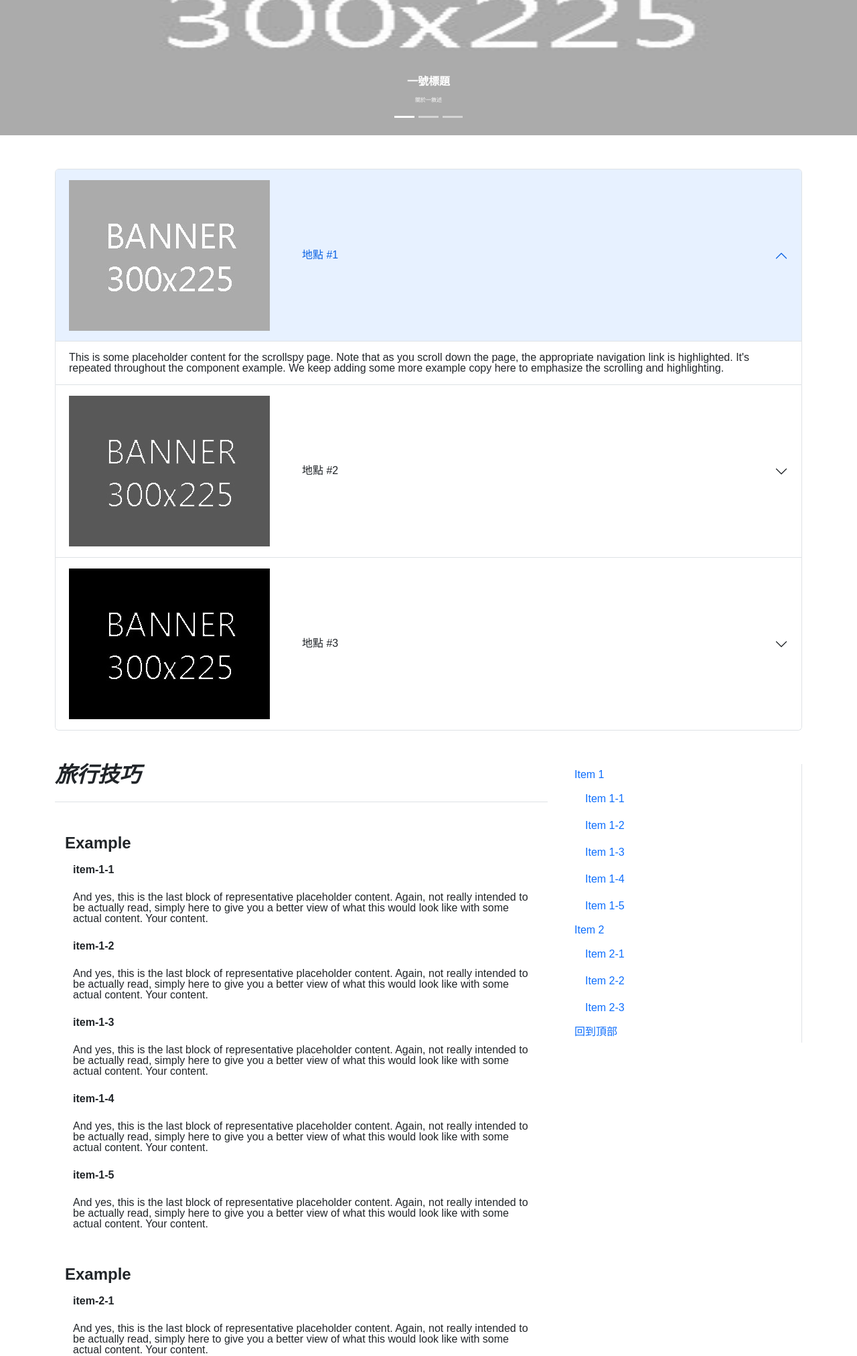
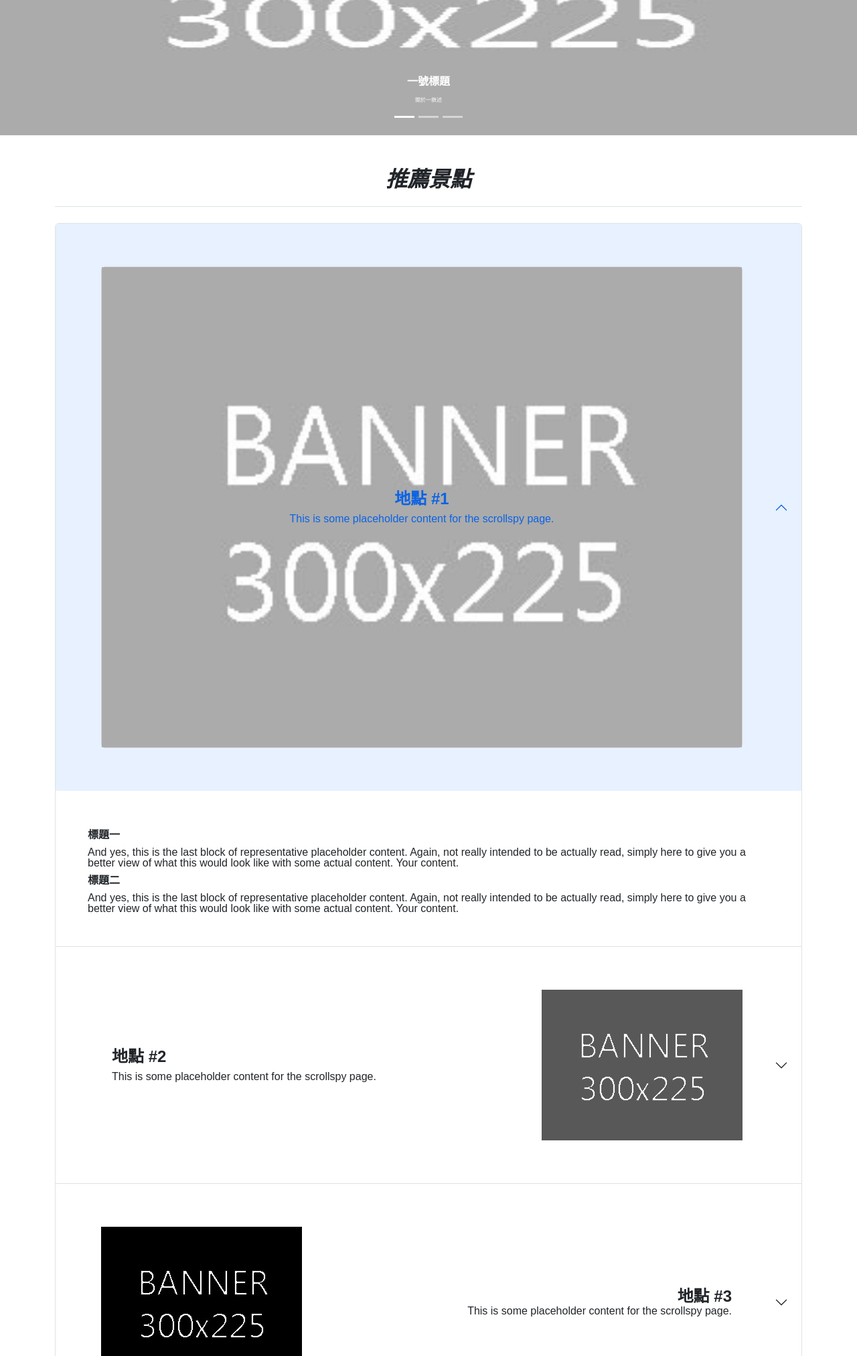
Before and after one commit to whats2000/TravelBlogProject, a PHP site: template templates/index.html in a window 1280 px wide. Shown: the part 346-2371 px from the top of the page at 67% size. Run offline with PHP 8.4, Linux system fonts and the light colour scheme; the template is opened without the code that fills it, so the values that code supplies are empty; some libraries are stand-ins or nearby versions.

Commit message:
Update the basic rendering of homepage

```diff
--- a/static/css/main.css
+++ b/static/css/main.css
@@ -517,6 +517,22 @@ section#carousel-travel p {
 section#post {
   margin-top: 50px;
 }
+section#post img.card-img {
+  height: 223px;
+}
+section#post h2 {
+  font-size: 2em;
+  font-weight: bold;
+}
+section#post h4 {
+  font-size: 1.5em;
+  font-weight: bold;
+}
+section#post h5 {
+  font-size: 1em;
+  font-weight: bold;
+  padding: 10px 0px;
+}
 
 /* tips.html */
 section#tips {
@@ -525,22 +541,27 @@ section#tips {
 section#tips article.blog-post {
   padding: 15px;
 }
-section#tips div.position-sticky {
+section#tips div#tips-nav div.position-sticky {
   top: 1em;
+}
+@media only screen and (max-width: 768px) {
+  section#tips div#tips-nav {
+    display: none;
+  }
 }
 section#tips p {
   padding: 15px 0px;
 }
-section#tips h3 {
+section#tips h2 {
   font-size: 2em;
   font-weight: bold;
 }
-section#tips h4 {
+section#tips h3 {
   font-size: 1.5em;
   font-weight: bold;
   padding: 10px 0px;
 }
-section#tips h5 {
+section#tips h4 {
   font-size: 1em;
   font-weight: bold;
   padding: 10px 0px;
--- a/static/scss/_post.html.scss
+++ b/static/scss/_post.html.scss
@@ -1,4 +1,24 @@
 /* post.html */
 section#post {
     margin-top: 50px;
+
+    img.card-img {
+        height: 223px;
+    }
+
+    h2 {
+        font-size: 2em;
+        font-weight: bold;
+    }
+
+    h4 {
+        font-size: 1.5em;
+        font-weight: bold;
+    }
+
+    h5 {
+        font-size: 1em;
+        font-weight: bold;
+        padding: 10px 0px;
+    }
 }
--- a/static/scss/_tips.html.scss
+++ b/static/scss/_tips.html.scss
@@ -7,26 +7,32 @@ section#tips {
         padding: 15px;
     }
 
-    div.position-sticky {
-        top: 1em;
+    div#tips-nav {
+        div.position-sticky {
+            top: 1em;
+        }
+
+        @media only screen and (max-width: 768px) {
+            display: none;
+        }
     }
 
     p {
         padding: 15px 0px;
     }
 
-    h3 {
+    h2 {
         font-size: 2em;
         font-weight: bold;
     }
 
-    h4 {
+    h3 {
         font-size: 1.5em;
         font-weight: bold;
         padding: 10px 0px;
     }
 
-    h5 {
+    h4 {
         font-size: 1em;
         font-weight: bold;
         padding: 10px 0px;
--- a/templates/post.html
+++ b/templates/post.html
@@ -1,60 +1,136 @@
 <section class="accordion container" id="post">
+    <h2 class="pb-4 mb-4 fst-italic border-bottom text-center">
+        推薦景點
+    </h2>
     <div class="accordion-item">
-        <h2 class="accordion-header" id="headingOne">
-            <button class="accordion-button" type="button" data-bs-toggle="collapse" data-bs-target="#collapseOne"
-                aria-expanded="true" aria-controls="collapseOne">
-                <img src="/static/images/carousel/carousel1.jpg" class="d-block img-fluid me-5" alt="圖片無法載入">
-                地點 #1
+        <h3 class="accordion-header" id="headingOne">
+            <button class="accordion-button shadow-none" type="button" data-bs-toggle="collapse"
+                data-bs-target="#collapseOne" aria-expanded="true" aria-controls="collapseOne">
+                <div class="card w-100 m-5">
+                    <img src="/static/images/carousel/carousel1.jpg" alt="圖片無法載入">
+                    <div class="card-img-overlay d-flex flex-end align-items-center justify-content-center">
+                        <figcaption class="text-center">
+                            <h4 class="card-title">地點 #1</h4>
+                            <p>This is some placeholder content for the scrollspy page.</p>
+                        </figcaption>
+                    </div>
+                </div>
             </button>
-        </h2>
+        </h3>
         <div id="collapseOne" class="accordion-collapse collapse show" aria-labelledby="headingOne"
-            data-bs-parent="#accordionExample">
-            <div class="accordion-body">
-                <p>This is some placeholder content for the scrollspy page. Note that as you scroll down the page,
-                    the
-                    appropriate navigation link is highlighted. It's repeated throughout the component example. We
-                    keep
-                    adding some more example copy here to emphasize the scrolling and highlighting.</p>
+            data-bs-parent="#post">
+            <div class="accordion-bodyc p-5">
+                <h5>標題一</h5>
+                <p> And yes, this is the last block of representative placeholder content. Again,
+                    not
+                    really intended
+                    to
+                    be actually read, simply here to give you a better view of what this would look like with
+                    some
+                    actual content. Your content.
+                </p>
+
+                <h5>標題二</h5>
+                <p> And yes, this is the last block of representative placeholder content. Again,
+                    not
+                    really intended
+                    to
+                    be actually read, simply here to give you a better view of what this would look like with
+                    some
+                    actual content. Your content.
+                </p>
+            </div>
         </div>
     </div>
     </div>
 
     <div class="accordion-item">
-        <h2 class="accordion-header" id="headingTwo"><button class="accordion-button collapsed" type="button"
-                data-bs-toggle="collapse" data-bs-target="#collapseTwo" aria-expanded="false"
-                aria-controls="collapseTwo">
-                <img src="/static/images/carousel/carousel2.jpg" class="d-block img-fluid me-5" alt="圖片無法載入">
-                地點 #2
+        <h3 class="accordion-header" id="headingTwo">
+            <button class="accordion-button collapsed shadow-none" type="button" data-bs-toggle="collapse"
+                data-bs-target="#collapseTwo" aria-expanded="false" aria-controls="collapseTwo">
+                <div class="container text-start p-5">
+                    <div class="row">
+                        <div class="col justify-content-center align-self-center">
+                            <div class="p-3 h-100">
+                                <h4 class="mb-2">地點 #2</h4>
+                                <p>This is some placeholder content for the scrollspy page.</p>
+                            </div>
+                        </div>
+                        <div class="col">
+                            <img src="/static/images/carousel/carousel2.jpg" class="d-block img-fluid float-end"
+                                alt="圖片無法載入">
+                        </div>
+                    </div>
+                </div>
             </button>
-        </h2>
-        <div id="collapseTwo" class="accordion-collapse collapse" aria-labelledby="headingTwo"
-            data-bs-parent="#accordionExample">
+        </h3>
+        <div id="collapseTwo" class="accordion-collapse collapse" aria-labelledby="headingTwo" data-bs-parent="#post">
             <div class="accordion-body">
-                <p>This is some placeholder content for the scrollspy page. Note that as you scroll down the page,
-                    the
-                    appropriate navigation link is highlighted. It's repeated throughout the component example. We
-                    keep
-                    adding some more example copy here to emphasize the scrolling and highlighting.</p>
+                <h5>標題一</h5>
+                <p> And yes, this is the last block of representative placeholder content. Again,
+                    not
+                    really intended
+                    to
+                    be actually read, simply here to give you a better view of what this would look like with
+                    some
+                    actual content. Your content.
+                </p>
+
+                <h5>標題二</h5>
+                <p> And yes, this is the last block of representative placeholder content. Again,
+                    not
+                    really intended
+                    to
+                    be actually read, simply here to give you a better view of what this would look like with
+                    some
+                    actual content. Your content.
+                </p>
             </div>
         </div>
     </div>
 
     <div class="accordion-item">
-        <h2 class="accordion-header" id="headingThree"><button class="accordion-button collapsed" type="button"
-                data-bs-toggle="collapse" data-bs-target="#collapseThree" aria-expanded="false"
-                aria-controls="collapseThree">
-                <img src="/static/images/carousel/carousel3.jpg" class="d-block img-fluid me-5" alt="圖片無法載入">
-                地點 #3
+        <h3 class="accordion-header" id="headingThree">
+            <button class="accordion-button collapsed shadow-none" type="button" data-bs-toggle="collapse"
+                data-bs-target="#collapseThree" aria-expanded="false" aria-controls="collapseThree">
+                <div class="container text-end p-5">
+                    <div class="row">
+                        <div class="col">
+                            <img src="/static/images/carousel/carousel3.jpg" class="d-block img-fluid me-5"
+                                alt="圖片無法載入">
+                        </div>
+                        <div class="col justify-content-center align-self-center">
+                            <div class="p-3 h-100">
+                                <h4>地點 #3</h4>
+                                <p>This is some placeholder content for the scrollspy page.</p>
+                            </div>
+                        </div>
+                    </div>
+                </div>
             </button>
-        </h2>
+        </h3>
         <div id="collapseThree" class="accordion-collapse collapse" aria-labelledby="headingThree"
-            data-bs-parent="#accordionExample">
+            data-bs-parent="#post">
             <div class="accordion-body">
-                <p>This is some placeholder content for the scrollspy page. Note that as you scroll down the page,
-                    the
-                    appropriate navigation link is highlighted. It's repeated throughout the component example. We
-                    keep
-                    adding some more example copy here to emphasize the scrolling and highlighting.</p>
+                <h5>標題一</h5>
+                <p> And yes, this is the last block of representative placeholder content. Again,
+                    not
+                    really intended
+                    to
+                    be actually read, simply here to give you a better view of what this would look like with
+                    some
+                    actual content. Your content.
+                </p>
+
+                <h5>標題二</h5>
+                <p> And yes, this is the last block of representative placeholder content. Again,
+                    not
+                    really intended
+                    to
+                    be actually read, simply here to give you a better view of what this would look like with
+                    some
+                    actual content. Your content.
+                </p>
             </div>
         </div>
     </div>
--- a/templates/tips.html
+++ b/templates/tips.html
@@ -1,14 +1,14 @@
 <section id="tips" class="container">
     <div class="row">
         <div class="col-md-8">
-            <h3 class="pb-4 mb-4 fst-italic border-bottom">
+            <h2 class="pb-4 mb-4 fst-italic border-bottom">
                 旅行技巧
-            </h3>
+            </h2>
             <div>
                 <article id="item-1" class="blog-post">
-                    <h4>Example</h4>
+                    <h3>Example</h3>
                     <div class="container">
-                        <h5 id="item-1-1">item-1-1</h5>
+                        <h4 id="item-1-1">item-1-1</h4>
                         <p>And yes, this is the last block of representative placeholder content. Again,
                             not
                             really intended
@@ -18,7 +18,7 @@
                             actual content. Your content.
                         </p>
 
-                        <h5 id="item-1-2">item-1-2</h5>
+                        <h4 id="item-1-2">item-1-2</h4>
                         <p>And yes, this is the last block of representative placeholder content. Again,
                             not
                             really intended
@@ -28,7 +28,7 @@
                             actual content. Your content.
                         </p>
 
-                        <h5 id="item-1-3">item-1-3</h5>
+                        <h4 id="item-1-3">item-1-3</h4>
                         <p>And yes, this is the last block of representative placeholder content. Again,
                             not
                             really intended
@@ -38,7 +38,7 @@
                             actual content. Your content.
                         </p>
 
-                        <h5 id="item-1-4">item-1-4</h5>
+                        <h4 id="item-1-4">item-1-4</h4>
                         <p>And yes, this is the last block of representative placeholder content. Again,
                             not
                             really intended
@@ -48,7 +48,7 @@
                             actual content. Your content.
                         </p>
 
-                        <h5 id="item-1-5">item-1-5</h5>
+                        <h4 id="item-1-5">item-1-5</h4>
 
                         <p>And yes, this is the last block of representative placeholder content. Again,
                             not
@@ -62,9 +62,9 @@
                 </article>
 
                 <article id="item-2" class="blog-post">
-                    <h4>Example</h4>
+                    <h3>Example</h3>
                     <div class="container">
-                        <h5 id="item-2-1">item-2-1</h5>
+                        <h4 id="item-2-1">item-2-1</h4>
                         <p>And yes, this is the last block of representative placeholder content. Again,
                             not
                             really intended
@@ -74,7 +74,7 @@
                             actual content. Your content.
                         </p>
 
-                        <h5 id="item-2-2">item-2-2</h5>
+                        <h4 id="item-2-2">item-2-2</h4>
                         <p>And yes, this is the last block of representative placeholder content. Again,
                             not
                             really intended
@@ -84,7 +84,7 @@
                             actual content. Your content.
                         </p>
 
-                        <h5 id="item-2-3">item-2-3</h5>
+                        <h4 id="item-2-3">item-2-3</h4>
                         <p>And yes, this is the last block of representative placeholder content. Again,
                             not
                             really intended
@@ -98,25 +98,25 @@
             </div>
         </div>
 
-        <div class="col-md-4">
+        <div id="tips-nav" class="col-md-4 text-end">
             <div class="position-sticky">
                 <nav class="h-100 flex-column align-items-stretch pe-4 border-end">
                     <nav class="nav nav-pills flex-column">
-                        <a class="nav-link" href="#item-1">Item 1</a>
+                        <a class="nav-link fw-bold" href="#item-1">Item 1</a>
                         <nav class="nav nav-pills flex-column">
-                            <a class="nav-link ms-3 my-1" href="#item-1-1">Item 1-1</a>
-                            <a class="nav-link ms-3 my-1" href="#item-1-2">Item 1-2</a>
-                            <a class="nav-link ms-3 my-1" href="#item-1-3">Item 1-3</a>
-                            <a class="nav-link ms-3 my-1" href="#item-1-4">Item 1-4</a>
-                            <a class="nav-link ms-3 my-1" href="#item-1-5">Item 1-5</a>
+                            <a class="nav-link my-1" href="#item-1-1">Item 1-1</a>
+                            <a class="nav-link my-1" href="#item-1-2">Item 1-2</a>
+                            <a class="nav-link my-1" href="#item-1-3">Item 1-3</a>
+                            <a class="nav-link my-1" href="#item-1-4">Item 1-4</a>
+                            <a class="nav-link my-1" href="#item-1-5">Item 1-5</a>
                         </nav>
-                        <a class="nav-link" href="#item-2">Item 2</a>
+                        <a class="nav-link fw-bold" href="#item-2">Item 2</a>
                         <nav class="nav nav-pills flex-column">
-                            <a class="nav-link ms-3 my-1" href="#item-2-1">Item 2-1</a>
-                            <a class="nav-link ms-3 my-1" href="#item-2-2">Item 2-2</a>
-                            <a class="nav-link ms-3 my-1" href="#item-2-3">Item 2-3</a>
+                            <a class="nav-link my-1" href="#item-2-1">Item 2-1</a>
+                            <a class="nav-link my-1" href="#item-2-2">Item 2-2</a>
+                            <a class="nav-link my-1" href="#item-2-3">Item 2-3</a>
                         </nav>
-                        <a class="nav-link" href="#carousel-travel">回到頂部</a>
+                        <a class="nav-link fw-bold" href="#carousel-travel">回到頂部</a>
                     </nav>
                 </nav>
             </div>
```
Also changed, not shown: 1 other file. Lines whose indentation alone changed are shown as unchanged.
